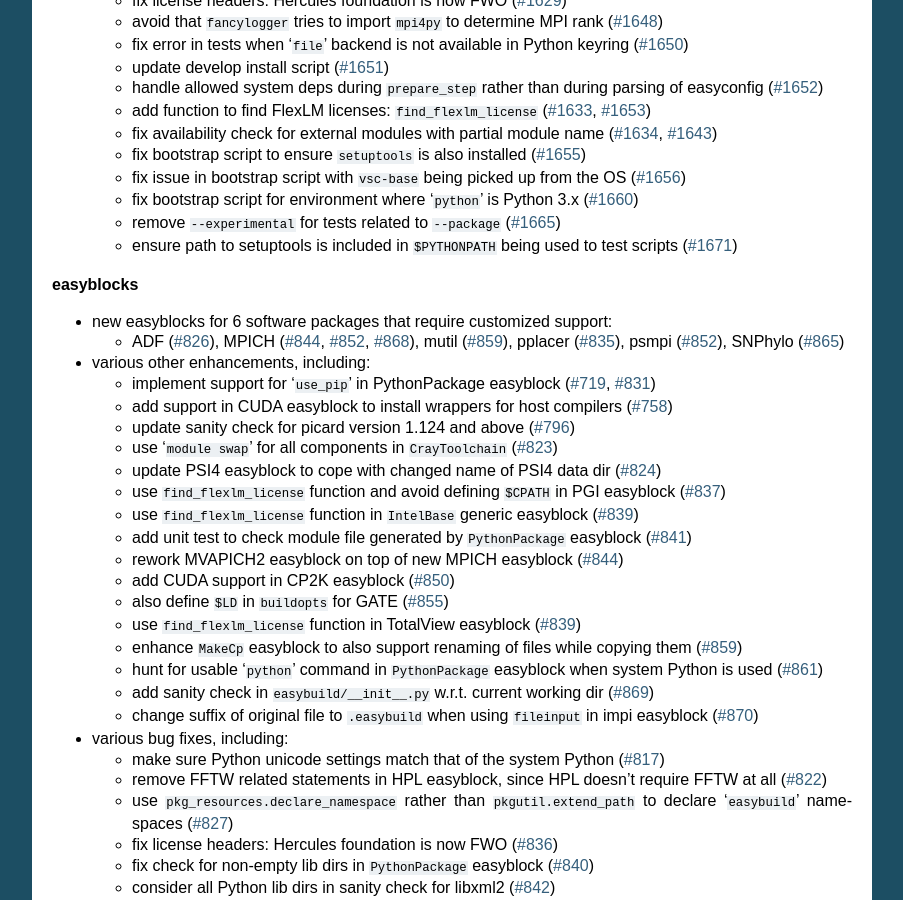
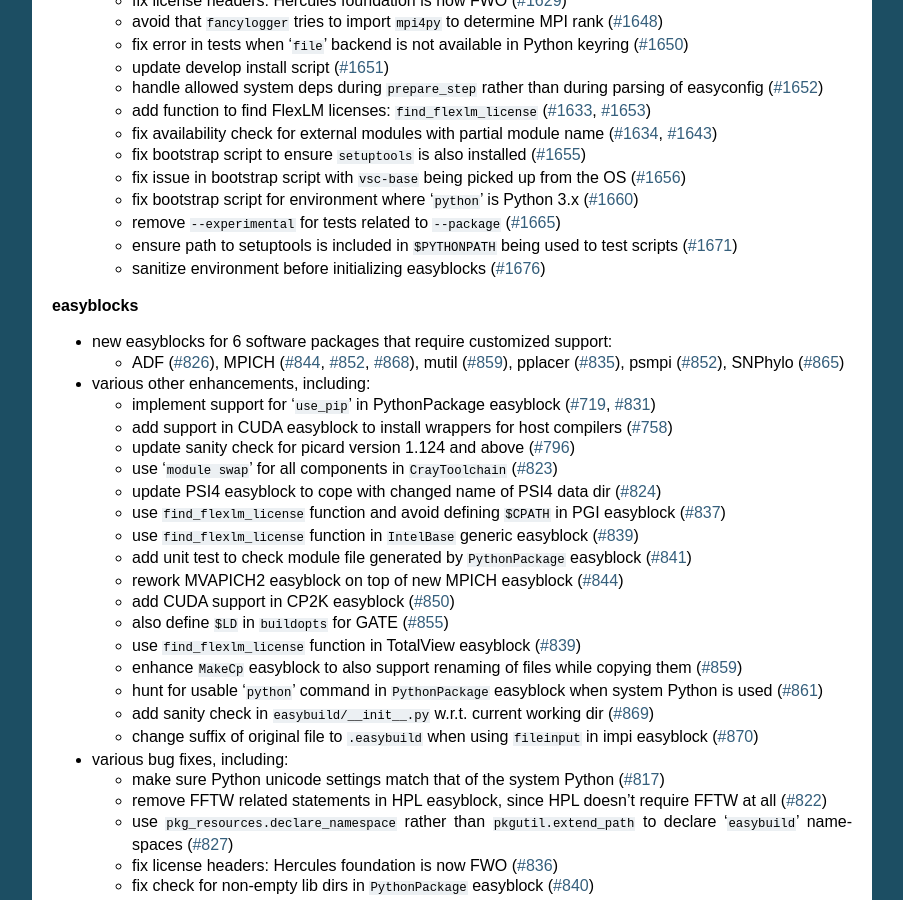
Before and after one commit to easybuilders/easybuild, a Sphinx documentation site: the page built from docs/Release_notes.rst, in a window 1280 px wide and 900 px high, scrolled down 1256 px. Shown: the whole window, without its empty margins (198-1101 px from the left). Built offline with Sphinx 7.4.7, drawn with Linux system fonts in a browser that asks for light colours.

Commit message:
include framework PR #1676 in release notes

```diff
--- a/docs/Release_notes.rst
+++ b/docs/Release_notes.rst
@@ -80,6 +80,7 @@
   * fix bootstrap script for environment where '``python``' is Python 3.x (`#1660 <https://github.com/hpcugent/easybuild-framework/pull/1660>`_)
   * remove ``--experimental`` for tests related to ``--package`` (`#1665 <https://github.com/hpcugent/easybuild-framework/pull/1665>`_)
   * ensure path to setuptools is included in ``$PYTHONPATH`` being used to test scripts (`#1671 <https://github.com/hpcugent/easybuild-framework/pull/1671>`_)
+  * sanitize environment before initializing easyblocks (`#1676 <https://github.com/hpcugent/easybuild-framework/pull/1676>`_)
 
 
 **easyblocks**
```
